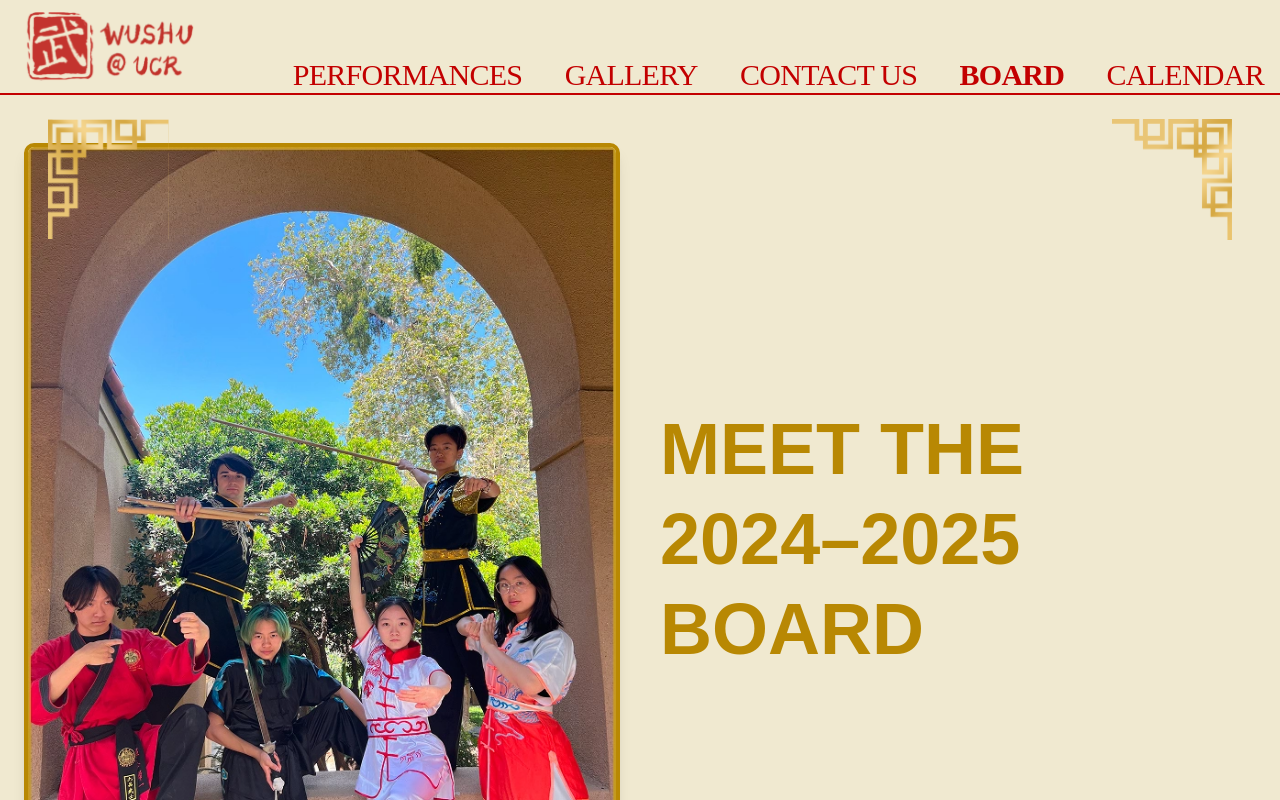
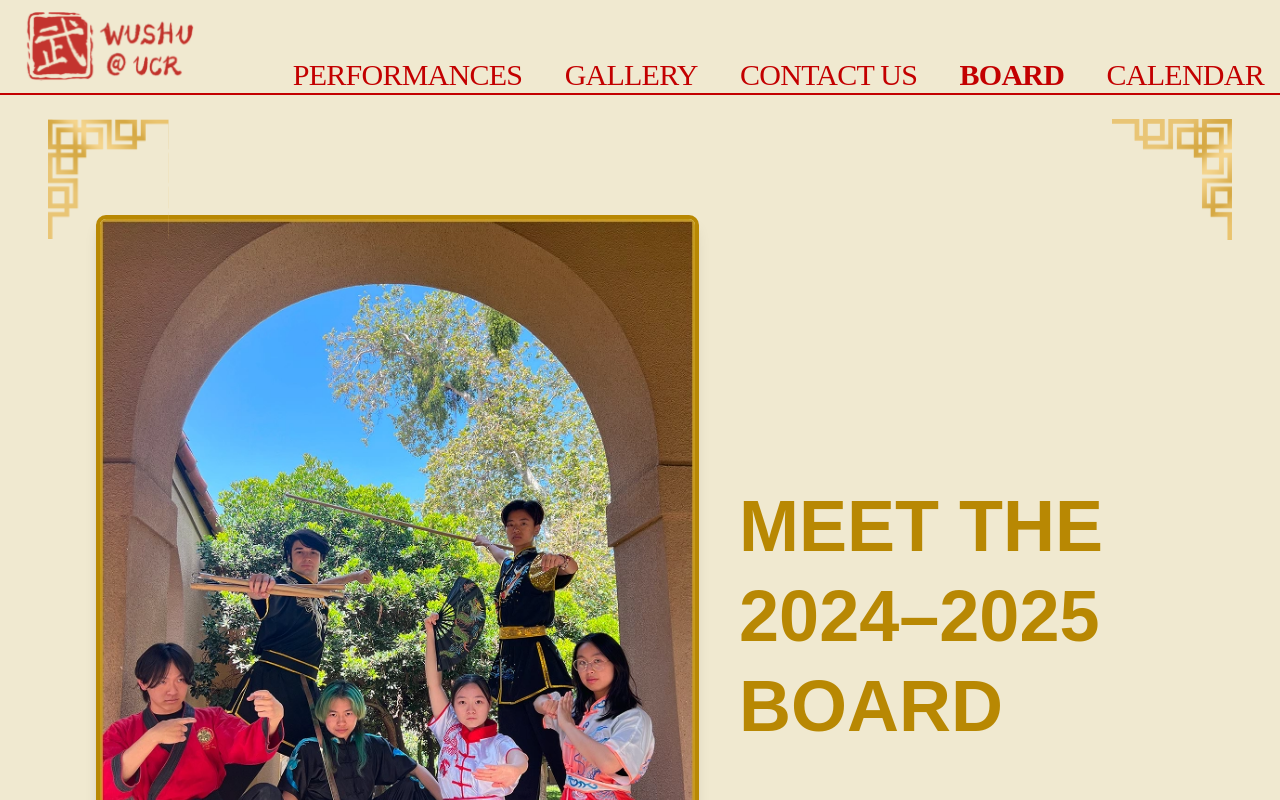
Before and after one commit to acm-ucr/wushu-website, a Next.js app: page /board in a window 1280 px wide. Shown: the top 800 px of the page. Built offline with nearby package versions, Linux system fonts and the light colour scheme; a web font is replaced by a local one.

Commit message:
adjusted board page

```diff
--- a/src/components/board/MeetTheBoard.tsx
+++ b/src/components/board/MeetTheBoard.tsx
@@ -1,6 +1,6 @@
 "use client";
 import Image from "next/image";
-import { motion } from "framer-motion";
+import { motion } from "motion/react";
 import photo1 from "@/public/images/meet_the_board/meet_the_board.webp";
 
 const slideInVariant = {
@@ -18,9 +18,9 @@ const slideInVariant = {
 
 const MeetTheBoard = () => {
   return (
-    <div className="flex flex-col items-center justify-center gap-10 px-6 py-12 md:flex-row">
+    <div className="flex flex-col items-center justify-center gap-10 px-6 pt-12 md:flex-row md:pt-30 md:pl-24">
       <motion.div
-        className="w-full md:w-1/2"
+        className="w-11/12 md:w-7/12"
         variants={slideInVariant}
         initial="initial"
         whileInView="animate"
@@ -37,7 +37,7 @@ const MeetTheBoard = () => {
         />
       </motion.div>
 
-      <div className="w-full justify-center md:w-1/2">
+      <div className="w-full text-center md:w-1/2 md:text-left">
         <motion.div
           custom={0.15}
           variants={slideInVariant}
```
